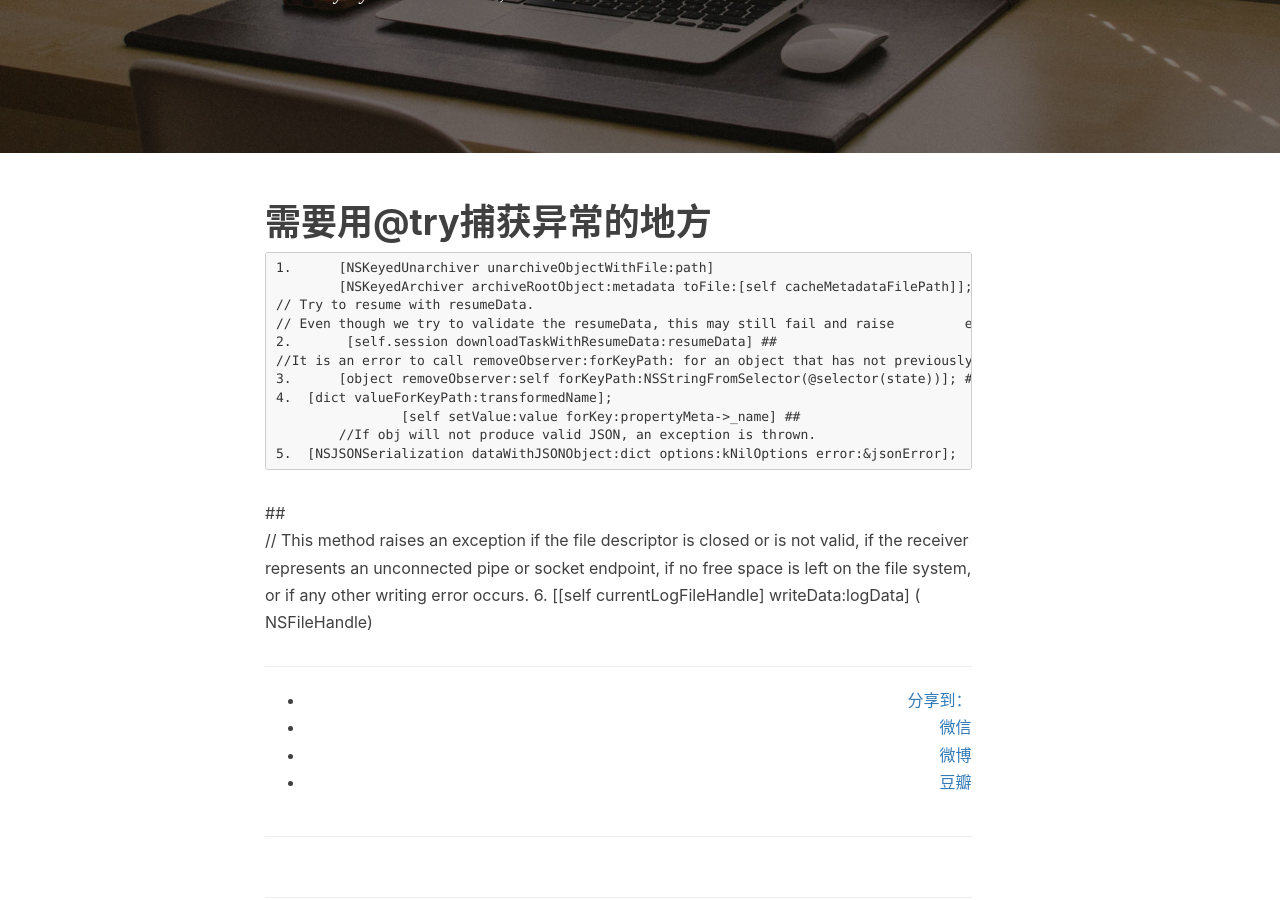
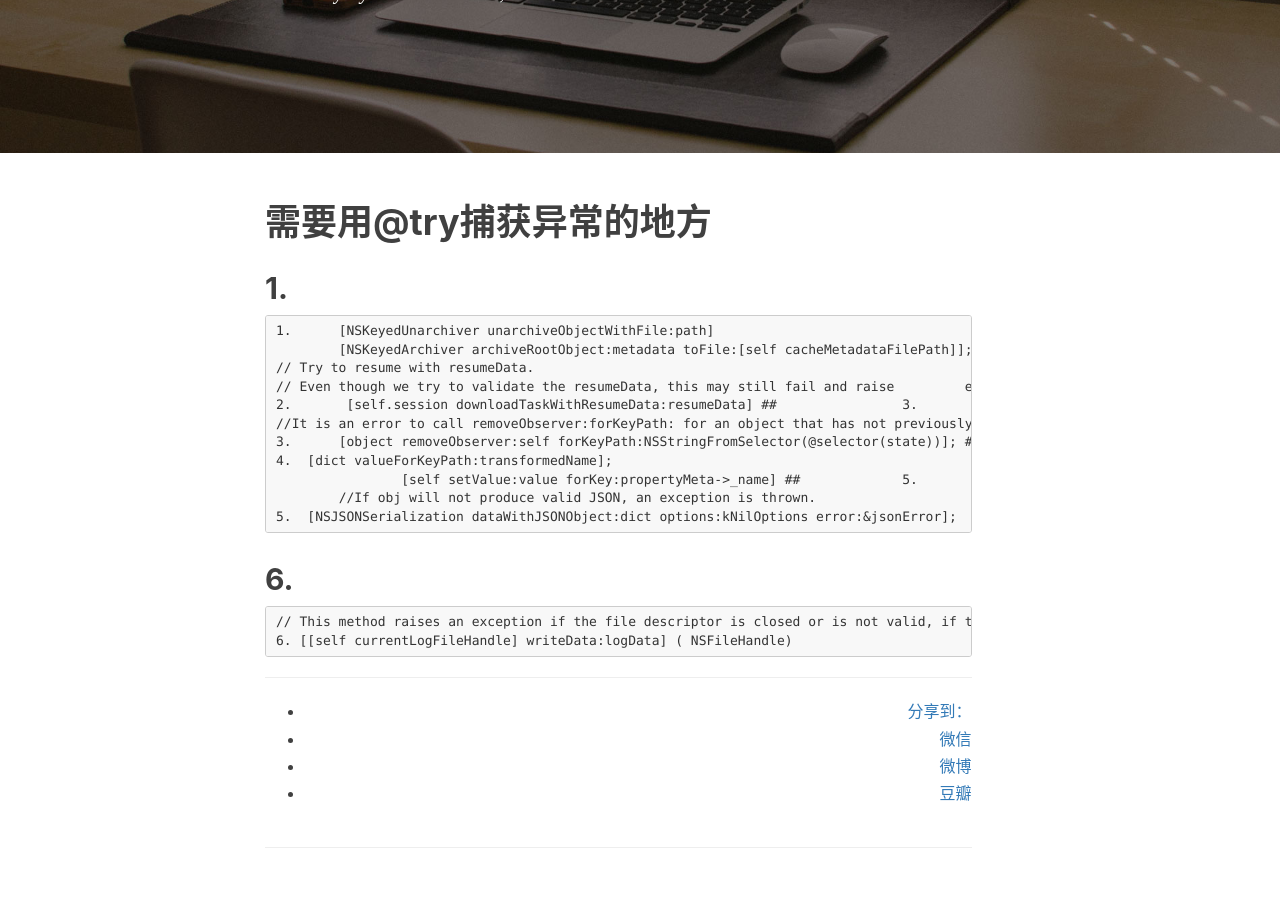
Before and after one commit to dnqs123/dnqs123.github.io, a Jekyll site: the page built from _posts/2016-10-09-try-catch.markdown, in a window 1280 px wide and 900 px high, scrolled down 304 px. Built offline with Jekyll 4.4.1, drawn with Linux system fonts in a browser that asks for light colours; nearby versions of some CDN libraries; comment, search, counter and statistics services are not loaded.

Commit message:
no message

```diff
--- a/_posts/2016-10-09-try-catch.markdown
+++ b/_posts/2016-10-09-try-catch.markdown
@@ -12,22 +12,23 @@
 
 # 需要用@try捕获异常的地方
 
+## 	1.
 	1. 	[NSKeyedUnarchiver unarchiveObjectWithFile:path]
       	[NSKeyedArchiver archiveRootObject:metadata toFile:[self cacheMetadataFilePath]];
-##
+##  2.
 	// Try to resume with resumeData.
 	// Even though we try to validate the resumeData, this may still fail and raise 	excecption.
 	2.	 [self.session downloadTaskWithResumeData:resumeData]
-##
+##		3.
 	//It is an error to call removeObserver:forKeyPath: for an object that has not previously been registered as an observer.
 	3.	[object removeObserver:self forKeyPath:NSStringFromSelector(@selector(state))];
-##
+##		4.
 	4.  [dict valueForKeyPath:transformedName];
   	 	[self setValue:value forKey:propertyMeta->_name]
-##
+##		5.
  	//If obj will not produce valid JSON, an exception is thrown.
 	5.  [NSJSONSerialization dataWithJSONObject:dict options:kNilOptions error:&jsonError];
 
-##
+##		6.
 	// This method raises an exception if the file descriptor is closed or is not valid, if the receiver represents an unconnected pipe or socket endpoint, if no free space is left on the file system, or if any other writing error occurs.
 	6. [[self currentLogFileHandle] writeData:logData] ( NSFileHandle)
```
